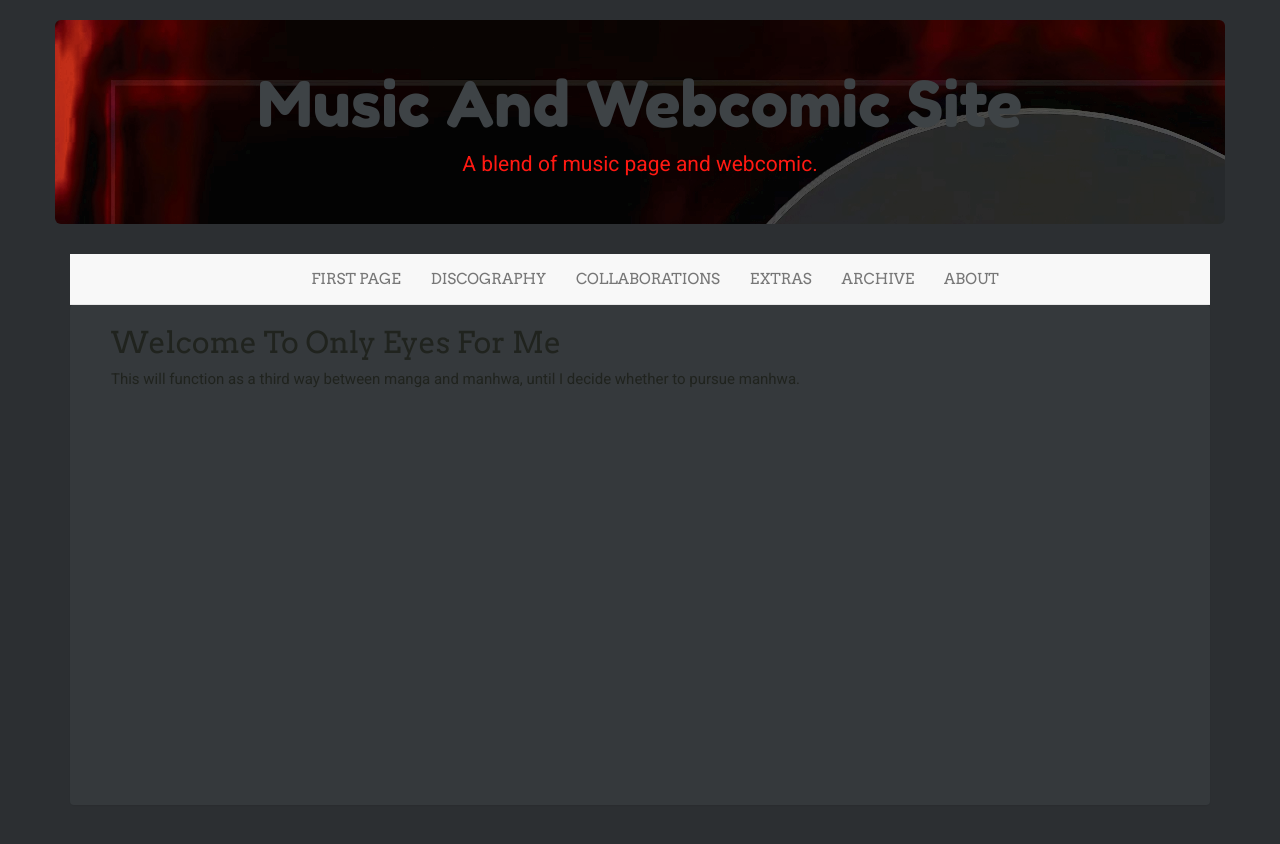
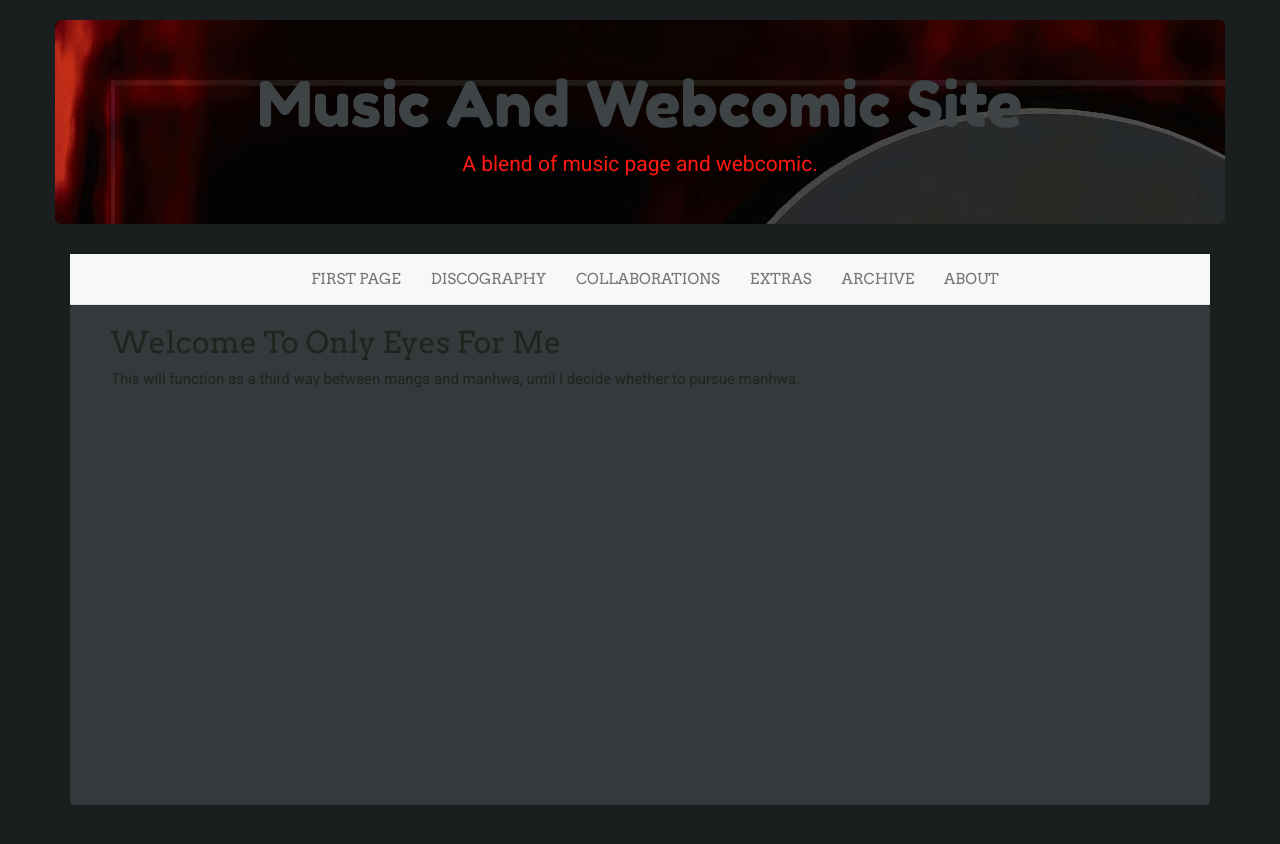
Before and after one commit to LWFlouisa/MyDiscography, a Jekyll site: the page built from index.md, in a window 1280 px wide. Shown: the top 844 px of the page. Built offline with Jekyll 4.4.1, drawn with Linux system fonts in a browser that asks for light colours; nearby versions of some CDN libraries.

Commit message:
Update comic.css

```diff
--- a/css/comic.css
+++ b/css/comic.css
@@ -7,8 +7,7 @@ body {
   font-size: 15px;
   color: #20231E;
   padding-top: 20px;
-  background-image: url({{ site.url }}/images/grid.png);
-  background-color: #31352E;
+  background-color: #1B1E1F;
 }
 
 .panel {
```
